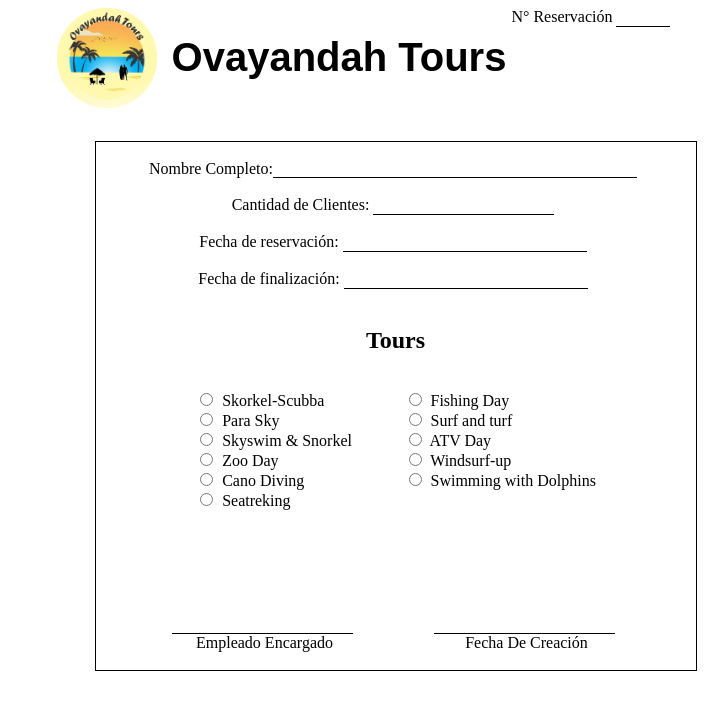
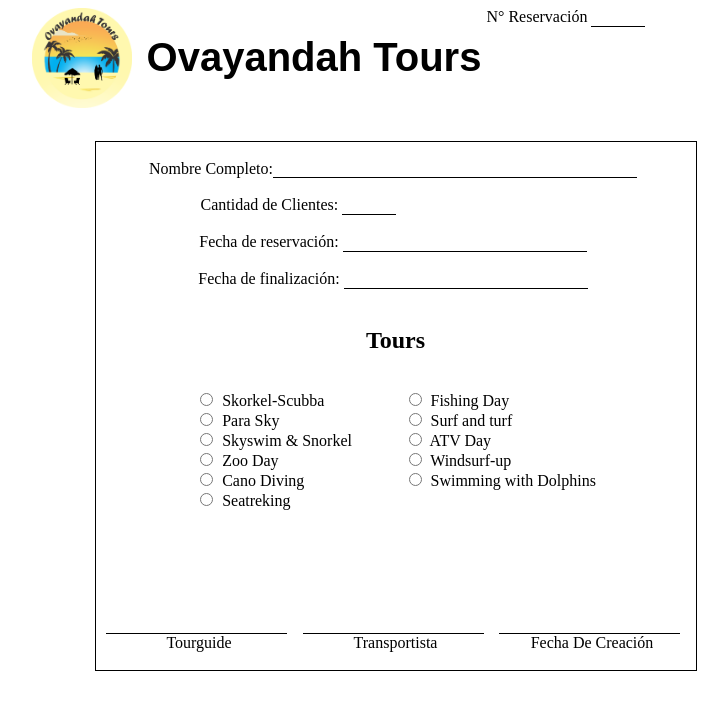
Before and after one commit to gtallen13/ovayandah_tours, an Electron app: page Boleta.html in a window 1425 px wide. Shown: the whole page, without its empty margins (317-1045 px from the left). Drawn offline with Linux system fonts and the light colour scheme.

Commit message:
Agregando campos tourguide y transportisa

```diff
--- a/Boleta.html
+++ b/Boleta.html
@@ -8,7 +8,7 @@
             display: flex;
 
             margin: 0;
-            width: 1350px;
+            width: 1300px;
             height: 10%;
             justify-content: center;
 
@@ -93,10 +93,13 @@
         }
         .can{
             display: flex;
-            justify-content: space-evenly;
+            margin-left: 105px;
         }
         .tourid{
             margin-left: 5px;
+        }
+        .cliencan{
+            width: 50px;
         }
     </style>
 </head>
@@ -125,7 +128,7 @@
             </div>
             <br>
             <div class="can">
-                <label>Cantidad de Clientes: <input type="text"></label>
+                <label>Cantidad de Clientes: <input type="text" class="cliencan"></label>
 
             </div>
             <br>
@@ -168,7 +171,11 @@
             <div class="parteinf">
                 <div class="enc">
                     <input type="text">
-                    <span>Empleado Encargado</span>
+                    <span>Tourguide</span>
+                </div>
+                <div class="enc">
+                    <input type="text">
+                    <span>Transportista</span>
                 </div>
                 <div class="enc">
                     <input type="text">
```
